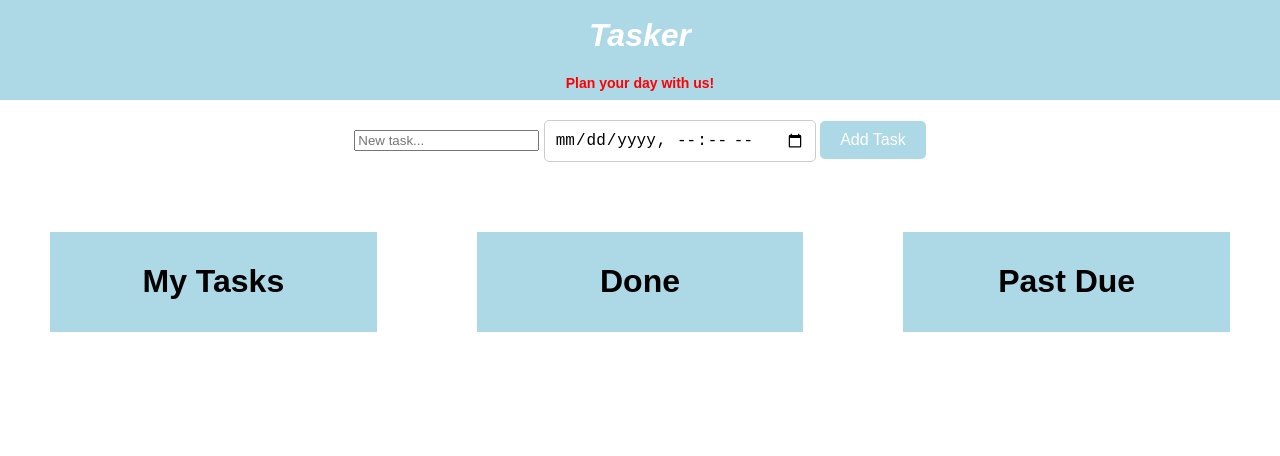
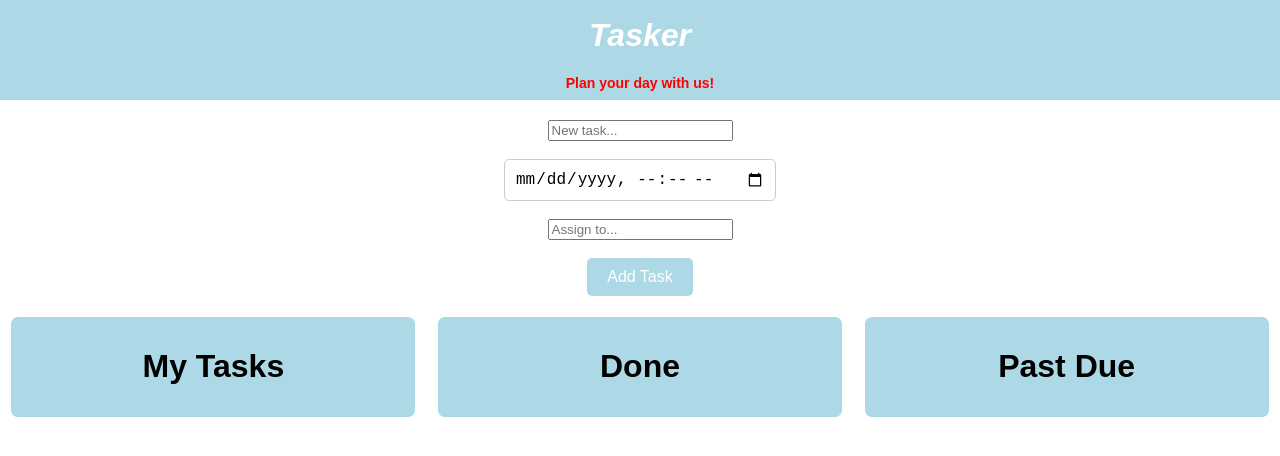
Before and after one commit to Nibalab/to-do-list, a plain HTML site: page index.html in a window 1280 px wide. Drawn offline with Linux system fonts and the light colour scheme.

Commit message:
adding assign to in the html file

```diff
--- a/Styles/styles.css
+++ b/Styles/styles.css
@@ -5,7 +5,10 @@ body {
 }
 
 .taskInputSection {
-    text-align: center;
+    display: flex;
+    flex-direction: column;
+    justify-content: space-around;
+    align-items: center;
     margin: 20px 0;
 }
 #taskDateTime {
@@ -22,8 +25,6 @@ body {
     border: none;
     border-radius: 5px;
     font-size: 16px;
-
-
 }
 
 .addTask:hover {
@@ -59,7 +60,7 @@ body {
 }
 .section-container {
     background-color: #add8e6;
-    border: 50px solid hsl(100, 100%, 100%);
+    border: 1px solid hsl(0, 0%, 100%);
     border-radius: 8px;
     width: 30%;
     padding: 10px;
--- a/index.html
+++ b/index.html
@@ -16,8 +16,9 @@
     </div>
 
     <div id="taskInputSection" class="taskInputSection">
-        <input type="text" id="taskInput" placeholder="New task...">
-        <input type="datetime-local" id="taskDateTime">
+        <input type="text" id="taskInput" placeholder="New task..."><br>
+        <input type="datetime-local" id="taskDateTime"><br>
+        <input type="text" id="taskAssignee" placeholder="Assign to..."><br>
         <button onclick="addTask()" class="addTask">Add Task</button>
     </div>
     <div class="container">
```
